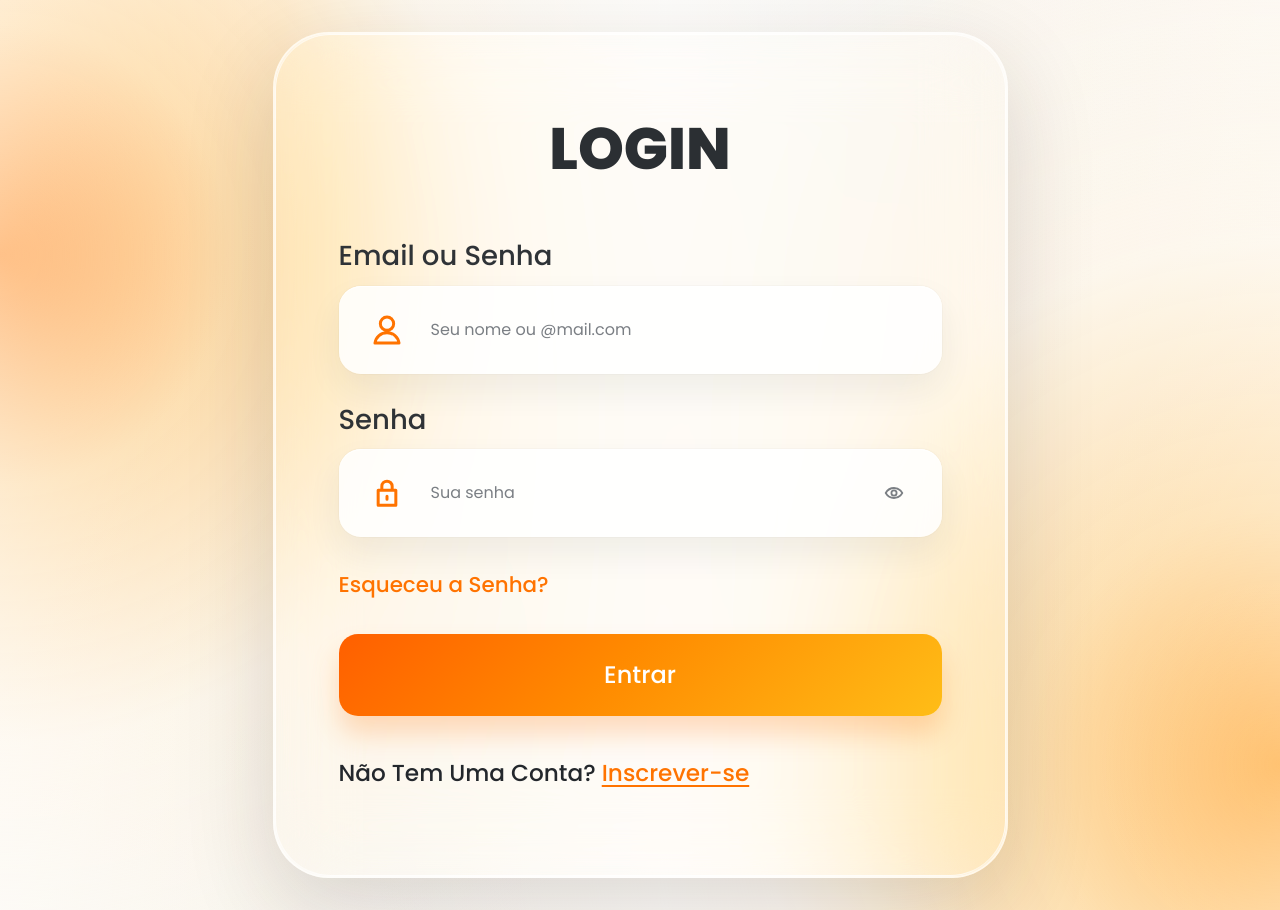
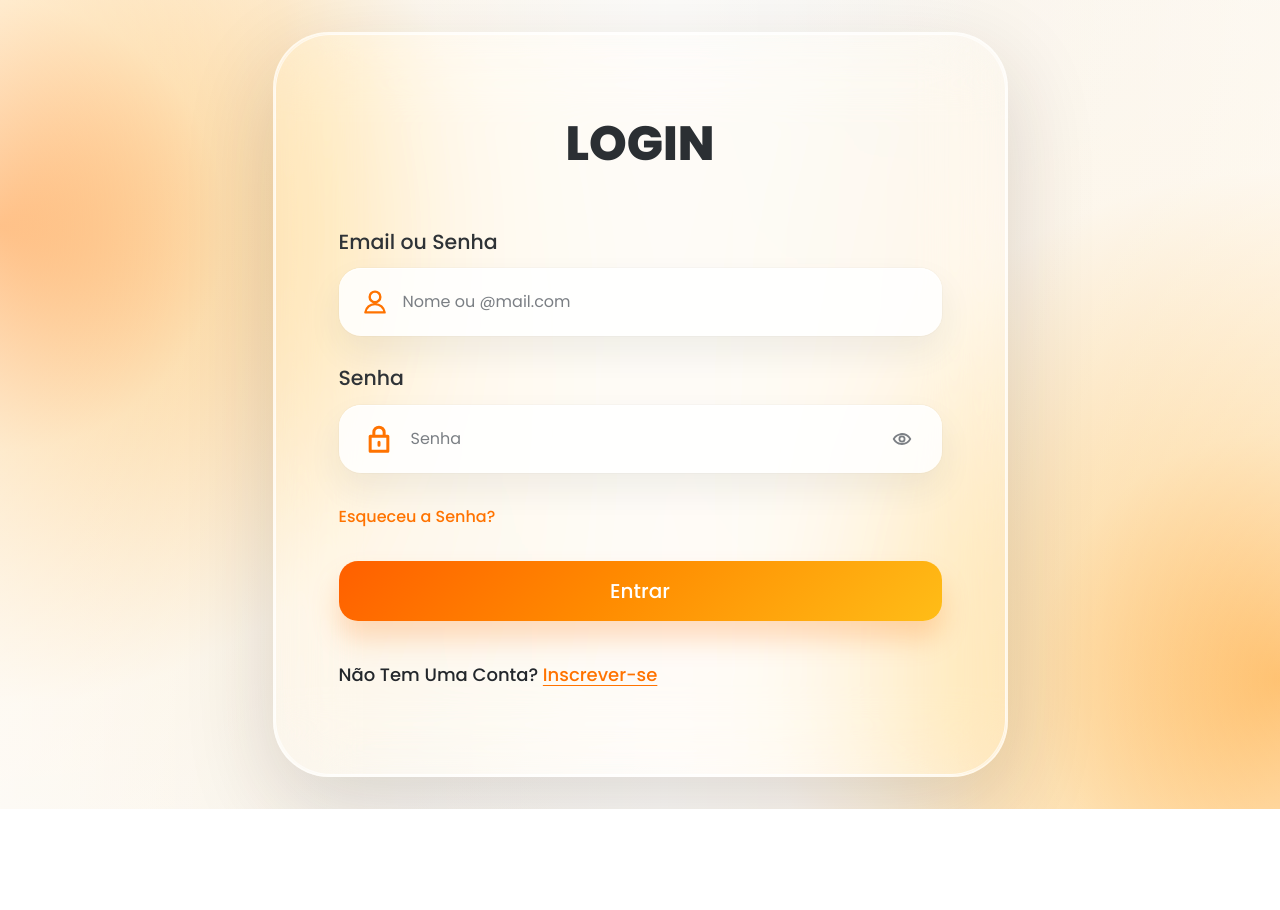
Before and after one commit to Jhonatan-HenriqueS/financial-control, a Next.js app: page /login in a window 1280 px wide. After the commit the page ends 809 px from the top, so only its background shows below. Built offline with nearby package versions, Linux system fonts and the light colour scheme.

Commit message:
style: change font

```diff
--- a/app/cadastro/page.tsx
+++ b/app/cadastro/page.tsx
@@ -88,7 +88,7 @@ export default function CadastroPage() {
             icon={UserIcon}
             type="text"
             autoComplete="name"
-            placeholder="Seu nome"
+            placeholder="Nome"
             value={name}
             onChange={(event) => {
               // Atualiza o nome e remove o erro do campo quando o usuario digita.
@@ -105,7 +105,7 @@ export default function CadastroPage() {
             icon={MailIcon}
             type="email"
             autoComplete="email"
-            placeholder="Seu @mail.com"
+            placeholder="@mail.com"
             value={email}
             onChange={(event) => {
               // Atualiza o email e limpa qualquer erro antigo do campo.
@@ -121,7 +121,7 @@ export default function CadastroPage() {
               id="signup-password"
               label="Senha"
               autoComplete="new-password"
-              placeholder="Sua senha"
+              placeholder="Senha"
               value={password}
               onChange={(event) => {
                 // Atualiza a senha e remove erro visual enquanto o usuario corrige.
@@ -132,7 +132,7 @@ export default function CadastroPage() {
               error={fieldErrors.password}
             />
             {/* Orientacao fixa para o usuario saber a regra antes de enviar. */}
-            <p className="px-1 text-sm font-medium text-[#8a8d92] sm:text-base">
+            <p className="px-1 text-xs font-medium text-[#8a8d92] sm:text-sm">
               Use uma senha forte com no mínimo 6 caracteres.
             </p>
           </div>
@@ -143,7 +143,7 @@ export default function CadastroPage() {
         </form>
 
         {/* Atalho para voltar ao login quando a pessoa ja tem uma conta. */}
-        <p className="mt-10 text-center text-[1.05rem] font-medium text-[#23272c] sm:text-left sm:text-[1.45rem]">
+        <p className="mt-10 text-center text-sm font-medium text-[#23272c] sm:text-left sm:text-lg">
           Já Tem Uma Conta?{" "}
           <Link
             href="/login"
--- a/app/desenvolvimento/page.tsx
+++ b/app/desenvolvimento/page.tsx
@@ -12,10 +12,10 @@ export default function DesenvolvimentoPage() {
         </div>
 
         {/* Texto principal da pagina em desenvolvimento. */}
-        <h1 className="mt-9 text-3xl font-extrabold text-[#24282d] sm:text-5xl">
+        <h1 className="mt-9 text-2xl font-extrabold text-[#24282d] sm:text-4xl">
           Página em <span className="text-[#ff7300]">desenvolvimento...</span>
         </h1>
-        <p className="mt-5 max-w-xl text-lg font-medium leading-8 text-[#24282d] sm:text-2xl">
+        <p className="mt-5 max-w-xl text-base font-medium leading-7 text-[#24282d] sm:text-xl">
           Em breve esta área estará pronta para uso.
         </p>
       </section>
--- a/app/login/page.tsx
+++ b/app/login/page.tsx
@@ -65,7 +65,7 @@ export default function LoginPage() {
             icon={UserIcon}
             type="text"
             autoComplete="Email ou Senha"
-            placeholder="Seu nome ou @mail.com"
+            placeholder="Nome ou @mail.com"
             value={identifier}
             onChange={(event) => {
               setIdentifier(event.target.value);
@@ -80,7 +80,7 @@ export default function LoginPage() {
             id="password"
             label="Senha"
             autoComplete="current-password"
-            placeholder="Sua senha"
+            placeholder="Senha"
             value={password}
             onChange={(event) => {
               setPassword(event.target.value);
@@ -90,7 +90,7 @@ export default function LoginPage() {
             error={fieldErrors.password}
           />
 
-          <div className="flex flex-col gap-5 text-[1.05rem] font-medium sm:flex-row sm:items-center sm:justify-between sm:text-[1.34rem]">
+          <div className="flex flex-col gap-5 text-sm font-medium sm:flex-row sm:items-center sm:justify-between sm:text-base">
             <a
               href="#"
               className="text-[#ff7300] transition hover:text-[#e45f00]"
@@ -104,7 +104,7 @@ export default function LoginPage() {
           <AuthButton type="submit">Entrar</AuthButton>
         </form>
 
-        <p className="mt-10 text-center text-[1.05rem] font-medium text-[#23272c] sm:text-left sm:text-[1.45rem]">
+        <p className="mt-10 text-center text-sm font-medium text-[#23272c] sm:text-left sm:text-lg">
           Não Tem Uma Conta?{" "}
           <Link
             href="/cadastro"
--- a/components/auth/AuthButton.tsx
+++ b/components/auth/AuthButton.tsx
@@ -15,11 +15,11 @@ export function AuthButton({
 }: AuthButtonProps) {
   return (
     <button
-      className={`h-[76px] w-full rounded-2xl bg-[linear-gradient(135deg,#ff5f00_0%,#ff8a00_45%,#ffbd17_100%)] text-white shadow-[0_18px_28px_rgba(255,111,0,0.24)] transition hover:brightness-105 focus:outline-none focus:ring-4 focus:ring-[#ff8a00]/30 disabled:cursor-not-allowed disabled:opacity-70 sm:h-[82px] sm:rounded-[19px] ${className} `}
+      className={`h-[60px] w-full rounded-2xl bg-[linear-gradient(135deg,#ff5f00_0%,#ff8a00_45%,#ffbd17_100%)] text-white shadow-[0_18px_28px_rgba(255,111,0,0.24)] transition hover:brightness-105 focus:outline-none focus:ring-4 focus:ring-[#ff8a00]/30 disabled:cursor-not-allowed disabled:opacity-70 sm:h-[60px] sm:rounded-[19px] ${className} `}
       {...props}
     >
       {/* Span interno controla o tamanho e peso do texto sem afetar o tamanho do botao. */}
-      <span className="text-2xl font-medium">{children}</span>
+      <span className="text-xl font-medium">{children}</span>
     </button>
   );
 }
--- a/components/auth/AuthCard.tsx
+++ b/components/auth/AuthCard.tsx
@@ -19,7 +19,7 @@ export function AuthCard({ title, children }: AuthCardProps) {
       <div className="pointer-events-none absolute inset-0 rounded-[inherit] ring-1 ring-inset ring-white/58" />
 
       <div className="relative z-10">
-        <h1 className="text-center text-[clamp(2.25rem,7vw,3.65rem)] font-extrabold leading-none text-[#2b2f33]">
+        <h1 className="text-center text-[clamp(1.9rem,5.8vw,3rem)] font-extrabold leading-none text-[#2b2f33]">
           {title}
         </h1>
         {/* Area que segura o formulario e limita a largura dos campos. */}
--- a/components/auth/FormMessage.tsx
+++ b/components/auth/FormMessage.tsx
@@ -16,7 +16,7 @@ export function FormMessage({ message, variant = "error" }: FormMessageProps) {
   const colorClass = variant === "error" ? "text-red-600" : "text-emerald-600";
 
   return (
-    <p className={`text-center text-sm font-medium ${colorClass}`} role="alert">
+    <p className={`text-center text-xs font-medium ${colorClass}`} role="alert">
       {message}
     </p>
   );
--- a/components/auth/InputField.tsx
+++ b/components/auth/InputField.tsx
@@ -25,31 +25,31 @@ export function InputField({
     <div className="space-y-4">
       <label
         htmlFor={id}
-        className="block text-[1.35rem] font-medium leading-none text-[#2f3337] sm:text-[1.72rem]"
+        className="block text-[1.05rem] font-medium leading-none text-[#2f3337] sm:text-[1.28rem]"
       >
         {label}
       </label>
       <div
-        className={`flex h-[76px] items-center rounded-2xl bg-white/86 px-7 shadow-[inset_0_1px_0_rgba(255,255,255,0.95),0_16px_34px_rgba(47,38,26,0.07)] ring-1 transition focus-within:ring-2 sm:h-[88px] sm:rounded-[22px] ${
+        className={`flex h-[60px] items-center rounded-2xl bg-white/86 px-5 shadow-[inset_0_1px_0_rgba(255,255,255,0.95),0_16px_34px_rgba(47,38,26,0.07)] ring-1 transition focus-within:ring-2 sm:h-[68px] sm:rounded-[22px] ${
           error
             ? "ring-red-400/70 focus-within:ring-red-500/70"
             : "ring-black/[0.02] focus-within:ring-[#ff7a00]/50"
         }`}
       >
         {/* O icone fica sempre a esquerda para indicar o tipo de informacao esperada. */}
-        <Icon className="mr-6 h-8 w-8 shrink-0 text-[#ff7300] sm:h-10 sm:w-10" />
+        <Icon className="mr-3 h-6 w-6 shrink-0 text-[#ff7300] sm:h-8 sm:w-8" />
         <input
           id={id}
           aria-invalid={Boolean(error)}
           aria-describedby={errorId}
-          className="min-w-0 flex-1 bg-transparent text-[1.18rem] font-medium text-[#30343a] outline-none placeholder:text-[#7b7f84] sm:text-[1.6rem]"
+          className="min-w-0 flex-1 bg-transparent text-base font-medium text-[#30343a] outline-none placeholder:text-[#7b7f84] sm:text-[1.12rem]"
           {...props}
         />
       </div>
 
       {/* Mensagem especifica do campo, exibida somente quando existe erro. */}
       {error ? (
-        <p id={errorId} className="px-1 text-sm font-medium text-red-600">
+        <p id={errorId} className="px-1 text-xs font-medium text-red-600">
           {error}
         </p>
       ) : null}
--- a/components/auth/PasswordInput.tsx
+++ b/components/auth/PasswordInput.tsx
@@ -29,25 +29,25 @@ export function PasswordInput({
     <div className="space-y-4">
       <label
         htmlFor={id}
-        className="block text-[1.35rem] font-medium leading-none text-[#2f3337] sm:text-[1.72rem]"
+        className="block text-[1.05rem] font-medium leading-none text-[#2f3337] sm:text-[1.28rem]"
       >
         {label}
       </label>
       <div
-        className={`flex h-[76px] items-center rounded-2xl bg-white/86 px-7 shadow-[inset_0_1px_0_rgba(255,255,255,0.95),0_16px_34px_rgba(47,38,26,0.07)] ring-1 transition focus-within:ring-2 sm:h-[88px] sm:rounded-[22px] ${
+        className={`flex h-[60px] items-center rounded-2xl bg-white/86 px-5 shadow-[inset_0_1px_0_rgba(255,255,255,0.95),0_16px_34px_rgba(47,38,26,0.07)] ring-1 transition focus-within:ring-2 sm:h-[68px] sm:rounded-[22px] ${
           error
             ? "ring-red-400/70 focus-within:ring-red-500/70"
             : "ring-black/[0.02] focus-within:ring-[#ff7a00]/50"
         }`}
       >
         {/* Cadeado visual para deixar claro que este campo recebe senha. */}
-        <LockIcon className="mr-6 h-8 w-8 shrink-0 text-[#ff7300] sm:h-10 sm:w-10" />
+        <LockIcon className="mr-3 h-8 w-8 shrink-0 text-[#ff7300] sm:h-10 sm:w-10" />
         <input
           id={id}
           type={isVisible ? "text" : "password"}
           aria-invalid={Boolean(error)}
           aria-describedby={errorId}
-          className="min-w-0 flex-1 bg-transparent text-[1.18rem] font-medium text-[#30343a] outline-none placeholder:text-[#7b7f84] sm:text-[1.6rem]"
+          className="min-w-0 flex-1 bg-transparent text-base font-medium text-[#30343a] outline-none placeholder:text-[#7b7f84] sm:text-[1.12rem]"
           {...props}
         />
 
@@ -68,7 +68,7 @@ export function PasswordInput({
 
       {/* Erro do campo de senha, exibido logo abaixo do input. */}
       {error ? (
-        <p id={errorId} className="px-1 text-sm font-medium text-red-600">
+        <p id={errorId} className="px-1 text-xs font-medium text-red-600">
           {error}
         </p>
       ) : null}
```
